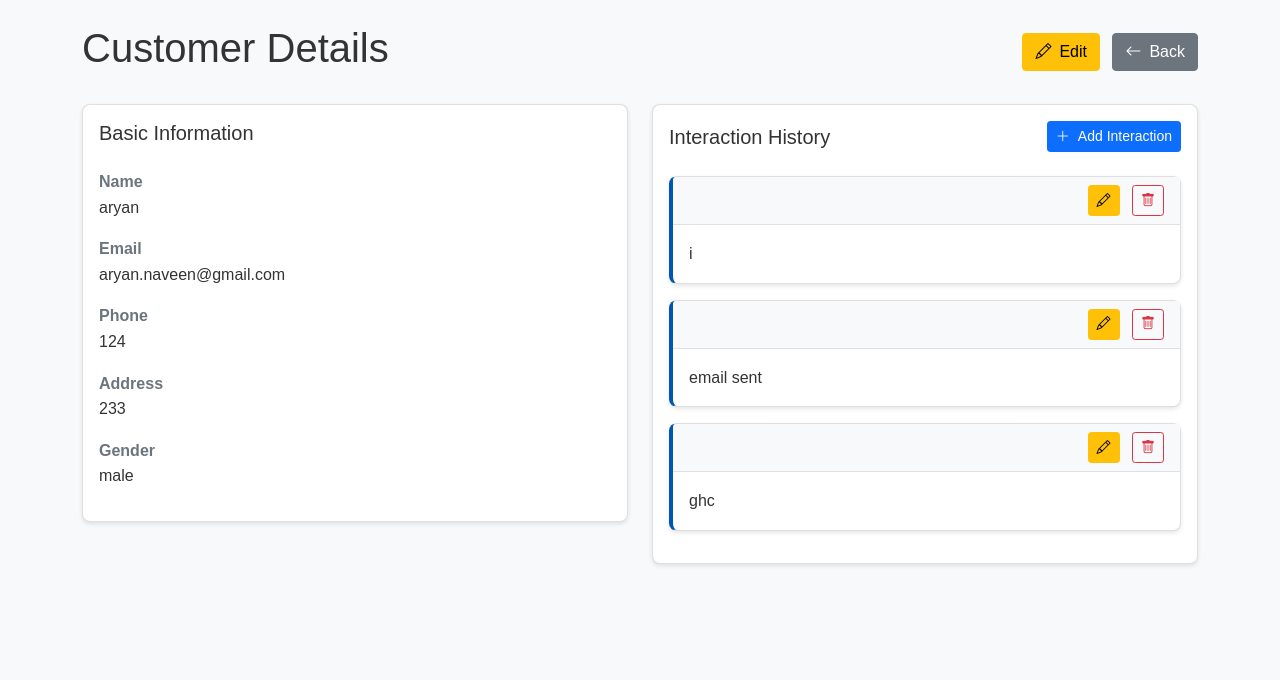
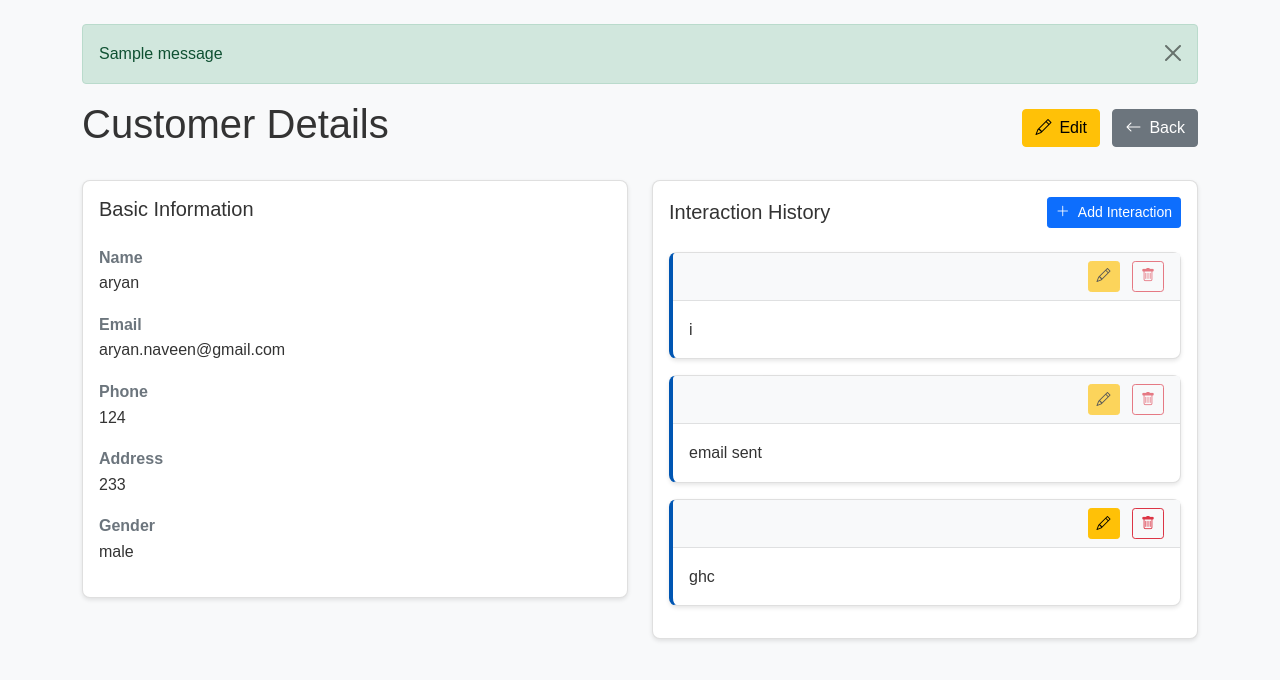
Before and after one commit to Aryannaveenn/ClientCore-SE2, a Flask app: page /customer/1 in a window 1280 px wide. Shown: the part 58-738 px from the top of the page. Run offline with Flask 3, Linux system fonts and the light colour scheme; a user stored in the database is signed in; data comes from the database, SQL or seed files in the repository; both versions use the stored data as it was after the commit; one stand-in notice (Sample message) is shown; some libraries are stand-ins or nearby versions.

Commit message:
Added error message if unauthorised user tries to edit or delete interaction. Changed icons in list and customer page.

```diff
--- a/app.py
+++ b/app.py
@@ -318,7 +318,7 @@ def view_customer(customer_id):
     cursor.execute('SELECT * FROM customers WHERE id = ?', (customer_id,))
     customer = cursor.fetchone()
 
-    # Get customer interactions
+    # Get customer interactions (include user_id for permission checks)
     cursor.execute('''SELECT * FROM interactions
                  WHERE customer_id = ?
                  ORDER BY created_at DESC''', (customer_id,))
@@ -332,7 +332,8 @@ def view_customer(customer_id):
 
     return render_template('view_customer.html',
                          customer=customer,
-                         interactions=interactions)
+                         interactions=interactions,
+                         current_user_id=session['user_id'])
 
 
 @app.route('/customer/<int:customer_id>/add_interaction', methods=['POST'])
--- a/templates/customers.html
+++ b/templates/customers.html
@@ -198,6 +198,9 @@
                                     <a href="{{ url_for('edit_customer', customer_id=customer.id) }}" class="btn btn-sm btn-warning" title="Edit">
                                         <i class="bi bi-pencil"></i>
                                     </a>
+                                    <a href="{{ url_for('view_customer', customer_id=customer.id) }}" class="btn btn-sm btn-info" title="Add Interaction">
+                                        <i class="bi bi-hand-index-thumb"></i>
+                                    </a>
                                     <button type="button" class="btn btn-sm btn-danger" title="Delete" onclick="confirmDelete({{ customer.id }}, '{{ customer.name }}')">
                                         <i class="bi bi-trash"></i>
                                     </button>
--- a/templates/lists.html
+++ b/templates/lists.html
@@ -157,8 +157,7 @@
                         <p class="card-text">{{ list.description or 'No description provided' }}</p>
                         <div class="d-flex justify-content-between align-items-center">
                             <span class="text-muted">{{ list.customer_count }} customers</span>
-                            <a href="{{ url_for('view_list', list_id=list.id) }}" class="btn btn-outline-primary">
-                                View List
+                            <a href="{{ url_for('view_list', list_id=list.id) }}" class="btn btn-sm btn-info" title="View List">
                             </a>
                         </div>
                     </div>
--- a/templates/view_customer.html
+++ b/templates/view_customer.html
@@ -145,6 +145,18 @@
     </nav>
 
     <div class="container py-4">
+        {% with messages = get_flashed_messages(with_categories=true) %}
+          {% if messages %}
+            <div class="mb-3">
+              {% for category, message in messages %}
+                <div class="alert alert-{{ 'danger' if category == 'error' else category }} alert-dismissible fade show" role="alert">
+                  {{ message }}
+                  <button type="button" class="btn-close" data-bs-dismiss="alert" aria-label="Close"></button>
+                </div>
+              {% endfor %}
+            </div>
+          {% endif %}
+        {% endwith %}
         <div class="d-flex justify-content-between align-items-center mb-4">
             <h1>Customer Details</h1>
             <div>
@@ -198,12 +210,21 @@
                                 <div class="card-header d-flex justify-content-between align-items-center">
                                     <span>{{ interaction.date }}</span>
                                     <div>
-                                        <a href="{{ url_for('edit_interaction', customer_id=customer.id, interaction_id=interaction.id) }}" class="btn btn-sm btn-warning me-2">
-                                            <i class="bi bi-pencil"></i>
-                                        </a>
-                                        <button type="button" class="btn btn-sm btn-outline-danger" data-bs-toggle="modal" data-bs-target="#deleteInteractionModal{{ interaction.id }}">
-                                            <i class="bi bi-trash"></i>
-                                        </button>
+                                        {% if interaction.user_id == current_user_id %}
+                                            <a href="{{ url_for('edit_interaction', customer_id=customer.id, interaction_id=interaction.id) }}" class="btn btn-sm btn-warning me-2" title="Edit">
+                                                <i class="bi bi-pencil"></i>
+                                            </a>
+                                            <button type="button" class="btn btn-sm btn-outline-danger" data-bs-toggle="modal" data-bs-target="#deleteInteractionModal{{ interaction.id }}" title="Delete">
+                                                <i class="bi bi-trash"></i>
+                                            </button>
+                                        {% else %}
+                                            <button type="button" class="btn btn-sm btn-warning me-2" title="You can only edit your own interactions" disabled>
+                                                <i class="bi bi-pencil"></i>
+                                            </button>
+                                            <button type="button" class="btn btn-sm btn-outline-danger" title="You can only delete your own interactions" disabled>
+                                                <i class="bi bi-trash"></i>
+                                            </button>
+                                        {% endif %}
                                     </div>
                                 </div>
                                 <div class="card-body">
```
Also changed, not shown: CRM.db.
